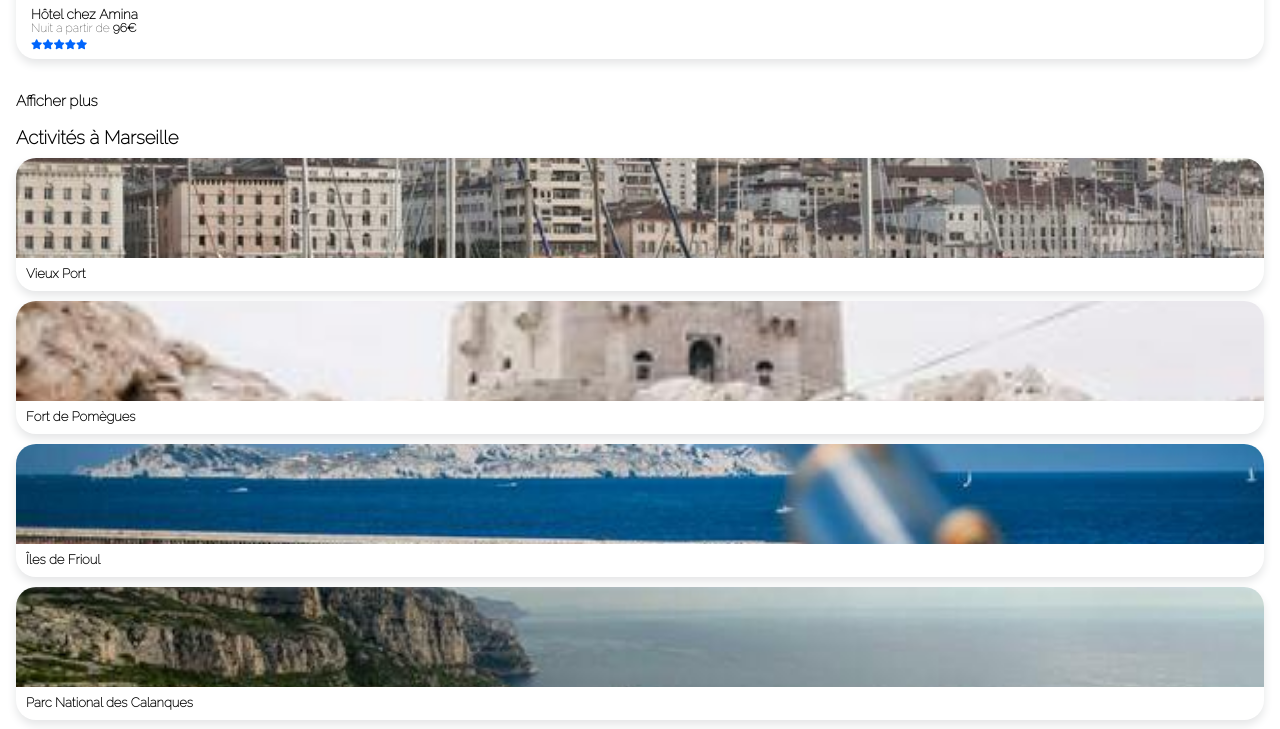
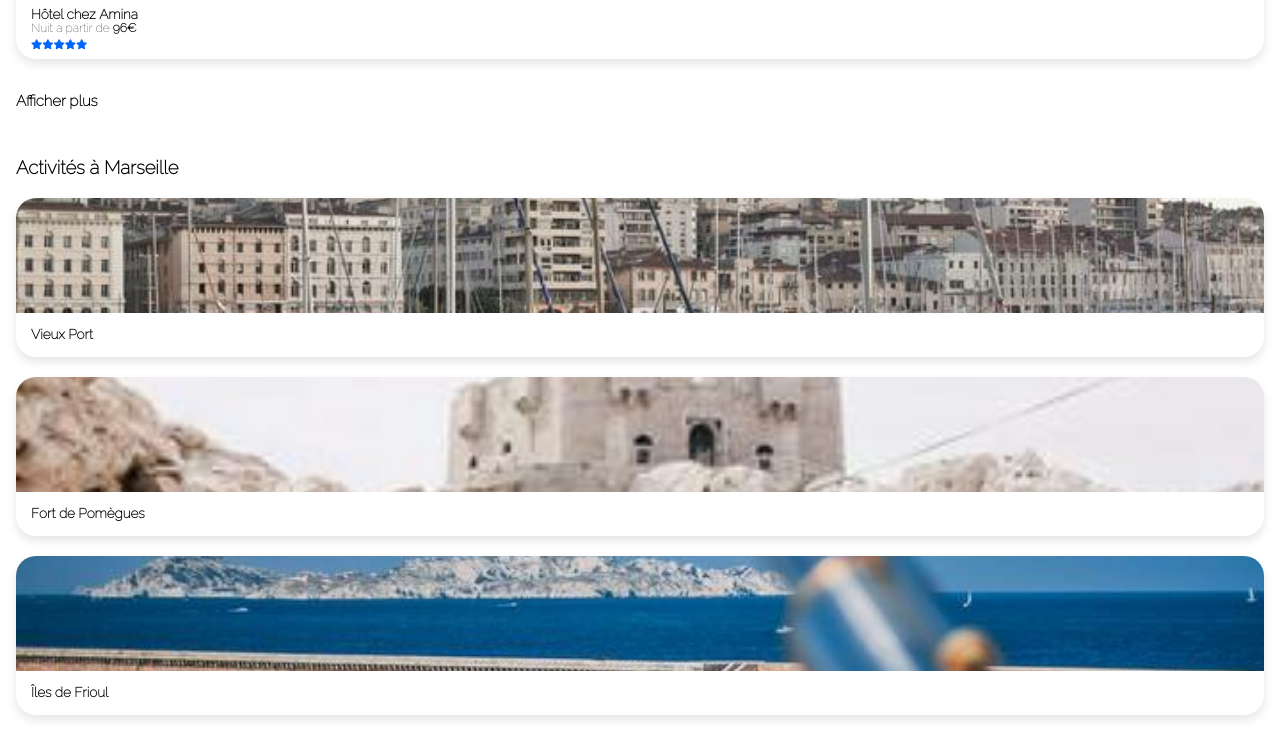
Before and after one commit to S-Moreira06/MOREIRAStephane_2_10102020, a website: page public/index.html in a window 1280 px wide. Shown: the part 2061-2790 px from the top of the page. Drawn offline with Linux system fonts and the light colour scheme; files whose address does not match are found by name; a web font is replaced by a local one.

Commit message:
refactor (activity)  : use perfectpixel

```diff
--- a/sass/layout/_activity.scss
+++ b/sass/layout/_activity.scss
@@ -1,5 +1,5 @@
 .activity {
-    margin: 2rem $mobile-margin 0 $mobile-margin;
+    margin: 5rem $mobile-margin 0 $mobile-margin;
     display: grid;
     grid-template-areas:
     "title"
@@ -9,7 +9,7 @@
     "c"
     "d"
     "f";
-    grid-row-gap: 1rem;
+    grid-row-gap: 2rem;
     &__article--1 {grid-area: a;}
     &__article--2 {grid-area: b;}
     &__article--3 {grid-area: c;}
@@ -26,12 +26,12 @@
         img {
             object-fit: cover;
             width: 100%;
-            height: 10rem;
+            height: 11.5rem;
             border-radius: $radius-primary $radius-primary 0 0;
         }
         h3 {
-            font-size: 1.3rem;
-            padding: 1rem;
+            font-size: 1.35rem;
+            padding: 1.5rem;
         }
     }
 }
```
Also changed, not shown: public/css/style.css.
